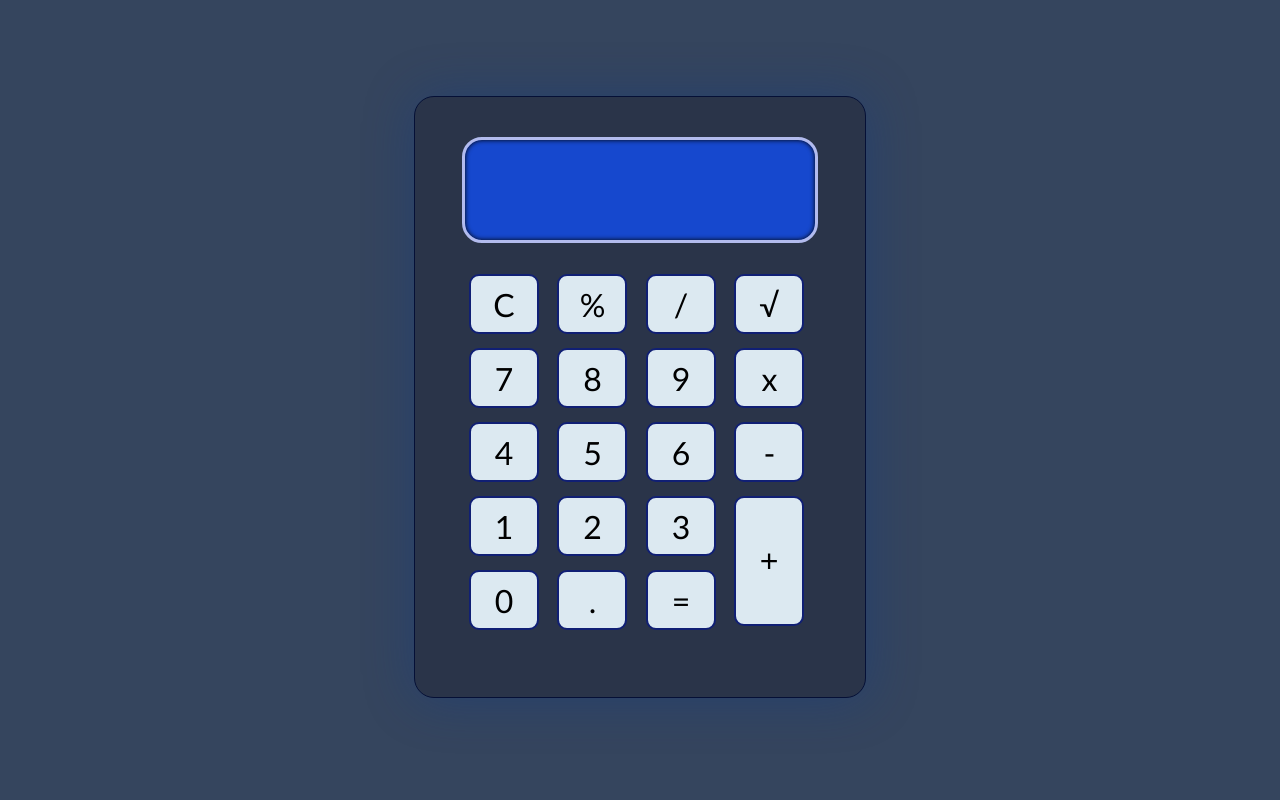
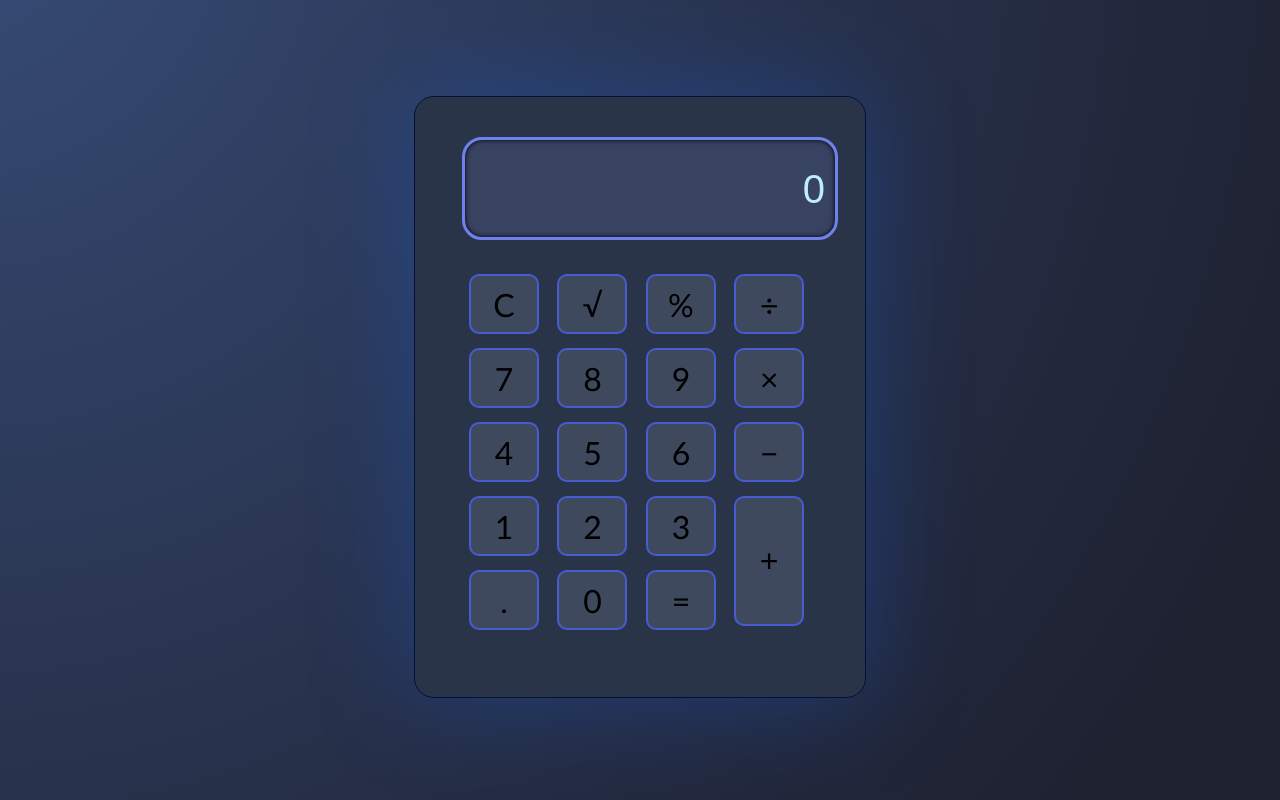
Before and after one commit to Yurguis8/projetos, a plain HTML site: page calculadora/index.html in a window 1280 px wide. Drawn offline with Linux system fonts and the light colour scheme.

Commit message:
finalizando a calculadora

```diff
--- /dev/null
+++ b/calculadora/calculator.js
@@ -0,0 +1,118 @@
+let button = document.getElementsByClassName('button');
+let buttonMais = document.querySelector(".special");
+let currentNumber = "";
+let previousNumber = "";
+let operation = null;
+const visor = document.getElementById("visor");
+
+function pressNumber(num) {
+    if (currentNumber.length < 15) { // Limite de dígitos
+        currentNumber += num;
+        updateVisor(currentNumber);
+        visorStyle();
+    }
+
+}
+
+function pressDot() {
+    if (!currentNumber.includes(".")) {
+        currentNumber += ".";
+        updateVisor(currentNumber);
+        visorStyle();
+    }
+}
+
+function setOperation(op) {
+    if (currentNumber === "") return;
+    if (previousNumber !== "") {
+        calculate();
+    }
+    operation = op;
+    previousNumber = currentNumber;
+    currentNumber = "";
+    visorStyle();
+}
+
+function calculate() {
+    if (operation === null || currentNumber === "" || previousNumber === "") return;
+    const num1 = parseFloat(previousNumber);
+    const num2 = parseFloat(currentNumber);
+    let result = 0;
+
+    switch (operation) {
+        case "+":
+            result = num1 + num2;
+            break;
+        case "-":
+            result = num1 - num2;
+            break;
+        case "*":
+            result = num1 * num2;
+            break;
+        case "/":
+            result = num2 !== 0 ? num1 / num2 : "Erro";
+            break;
+        default:
+            return;
+    }
+
+    currentNumber = result.toString();
+    operation = null;
+    previousNumber = "";
+    updateVisor(currentNumber);
+    visorStyle();
+}
+
+function calculateRoot() {
+    if (currentNumber === "") return;
+    const num = parseFloat(currentNumber);
+    currentNumber = Math.sqrt(num).toString();
+    updateVisor(currentNumber);
+    visorStyle();
+}
+
+function calculatePercent() {
+    if (currentNumber === "") return;
+    currentNumber = (parseFloat(currentNumber) / 100).toString();
+    updateVisor(currentNumber);
+    visorStyle();
+}
+
+function clearVisor() {
+    currentNumber = "";
+    previousNumber = "";
+    operation = null;
+    updateVisor("0");
+    visorStyle();
+}
+
+function updateVisor(value) {
+    visor.textContent = value;
+}
+
+function animation(a) {
+    if (a === 'special') {
+        buttonMais.style.backgroundColor = "rgb(183, 232, 255)"
+        setTimeout(() => {
+            buttonMais.style.backgroundColor = ""
+        }, 300);
+        return; // Evita que o código abaixo seja executado
+    } else {
+    button[a].style.backgroundColor = "rgb(183, 232, 255)"
+    setTimeout(() => {
+        button[a].style.backgroundColor = ""
+    }, 300);
+}
+}
+function visorStyle() {
+    visor.style.borderColor = "rgb(203, 232, 255)"
+        visor.style.transform = 'scale(1.05)'
+        visor.style.color = 'white'
+        visor.style.backgroundColor = 'rgba(173, 216, 230, 0)'
+        setTimeout(() => {
+            visor.style.borderColor = "rgb(110, 129, 236)"
+            visor.style.transform = 'scale(1)'
+            visor.style.color = 'rgb(193, 235, 255)'
+            visor.style.backgroundColor = 'rgba(58, 69, 100, 0.884)'
+        }, 300);
+}
--- a/calculadora/index.html
+++ b/calculadora/index.html
@@ -1,5 +1,5 @@
 <!DOCTYPE html>
-<html lang="pt-br">
+<html lang="pt">
 <head>
     <meta charset="UTF-8">
     <meta name="viewport" content="width=device-width, initial-scale=1.0">
@@ -7,34 +7,42 @@
     <link rel="stylesheet" href="style.css">
 </head>
 <body>
-    <main id="corpoCalculadora">
+    <main id="calculator">
+            <div id="visor">0</div>
+            <div id="corpo">
+            <div>
+                <button class="button" onclick="clearVisor(), animation(0)">C</button>
+                <button class="button" onclick="calculateRoot(), animation(1)">√</button>
+                <button class="button" onclick="calculatePercent(), animation(2)">%</button>
+                <button class="button" onclick="setOperation('/'), animation(3)">÷</button>
+            </div>
+            <div>
+                <button class="button" onclick="pressNumber(7), animation(4)">7</button>
+                <button class="button" onclick="pressNumber(8), animation(5)">8</button>
+                <button class="button" onclick="pressNumber(9), animation(6)">9</button>
+                <button class="button" onclick="setOperation('*'), animation(7)">×</button>
+            </div>
+            <div>
+                <button class="button" onclick="pressNumber(4), animation(8)">4</button>
+                <button class="button" onclick="pressNumber(5), animation(9)">5</button>
+                <button class="button" onclick="pressNumber(6), animation(10)">6</button>
+                <button class="button" onclick="setOperation('-'), animation(11)">−</button>
+            </div>
+            <div>
+                <button class="button" onclick="pressNumber(1), animation(12)">1</button>
+                <button class="button" onclick="pressNumber(2), animation(13)">2</button>
+                <button class="button" onclick="pressNumber(3), animation(14)">3</button>
+                <button id="mais1" class="special" onclick="setOperation('+'), animation('special')">+</button>
+            </div>
+            <div>
+                <button class="button" onclick="pressDot(), animation(15)">.</button>
+                <button class="button" onclick="pressNumber(0), animation(16)">0</button>
+                <button class="button" onclick="calculate(), animation(17)">=</button>
 
-        <div id="visor">
-        <p id="pvisor"></p>
+            </div>
+
         </div>
-        <div id="corpoBotoes">
-                <input type="button" class="special" onclick='styles(c)' id="c" value="C">
-                <input type="button" class="strange" onclick='styles(porcent)' id="porcent" value="%">
-                <input type="button" class="strange" onclick='styles(divisao)' id="divisao" value="/">
-                <input type="button" class="strange" onclick='styles(menos)' id="raiz" value="√"> <br>
-                <input type="button" class="normal" id="sete" value="7">
-                <input type="button" class="normal" id="oito" value="8">
-                <input type="button" class="normal" id="nove" value="9">
-                <input type="button" class="strange" onclick='styles(multi)' id="multi" value="x"> <br>
-                <input type="button" class="normal" id="quatro" value="4">
-                <input type="button" class="normal" id="cinco" value="5">
-                <input type="button" class="normal" id="seis" value="6">
-                <input type="button" class="strange" onclick='styles(menos)' id="menos" value="-"> <br>
-                <input type="button" class="normal" id="um" value="1">
-                <input type="button" class="normal" id="dois" value="2">
-                <input type="button" class="normal" id="tres" value="3">
-                <input type="button" class="grande" onclick='styles(mais)' id="mais" value="+"> <br>
-                <input type="button" class="normal" id="zero" value="0">
-                <input type="button" class="special" id="ponto" value=".">
-                <input type="button" class="special" onclick='styles(igual)' id="igual" value="=">
-        </div>
-
     </main>
+    <script src="calculator.js"></script>
 </body>
-<script src="script.js"></script>
 </html>
--- a/calculadora/script.js
+++ /dev/null
@@ -1,66 +0,0 @@
-let numeros = document.getElementsByClassName("normal");
-let visor = document.getElementById('pvisor');
-let c = document.getElementById("c");
-let igual = document.getElementById("igual");
-let mais = document.getElementById("mais");
-let ponto = document.getElementById("ponto");
-let menos = document.getElementById('menos');
-let raiz = document.getElementById('raiz');
-let divisao = document.getElementById('divisao');
-let multi = document.getElementById('multi');
-let porcent = document.getElementById('porcent');
-
-for (let i = 0; i < numeros.length; i++) {
-        numeros[i].addEventListener('click', () => {
-            numeros[i].style.backgroundColor = "rgb(100, 216, 255)";
-            setTimeout(() => {
-            numeros[i].style.backgroundColor = "rgb(220, 233, 241)";
-        }, 300);
-        let pvalue = visor.innerHTML;
-        visor.innerHTML = pvalue + numeros[i].value;
-        });
-}
-function analise() {
-    let valorv = visor.textContent
-    let slice = valorv.slice(-1)
-    for (let i = 0; i < 9; i++) {
-    if (slice == i ) {
-        if (valorv.includes('.') || slice == '') {
-        } else {
-            let pvalue = visor.innerHTML;
-        visor.innerHTML = pvalue + ponto.value;
-        }
-    } }};
-
-function verificador(sinal) {
-    let valorv = visor.textContent
-    let slice = valorv.slice(-1)
-    for (let i = 0; i < 9; i++) {
-    if (slice == '' || slice != i) {
-    } else {
-        let pvalue = visor.innerHTML;
-        visor.innerHTML = pvalue + sinal.value;
-    }
-}
-}
-function styles(nome){
-    nome.style.backgroundColor = "rgb(100, 216, 255)";
-
-    setTimeout(() => {
-        nome.style.backgroundColor = "rgb(220, 233, 241)";
-    }, 300);
-    switch (nome) {
-        case c:
-            visor.innerHTML = '';
-            break;
-        case igual:
-            visor.innerHTML = igual.value;
-            break;
-        case ponto:
-            analise();
-            break;
-        default:
-        verificador(nome);
-            break;
-    }
-}
--- a/calculadora/style.css
+++ b/calculadora/style.css
@@ -6,8 +6,9 @@
 }
 
 body{
-    background-color: rgba(27, 45, 73, 0.884);
+    background: radial-gradient(circle at -4% -12.9%, rgb(55, 76, 119) 0.3%, rgb(30, 33, 48) 90.2%);
     font-family: Arial, Helvetica, sans-serif;
+    height: 100vh;
 }
 
 main{
@@ -20,31 +21,28 @@ main{
     border-radius: 20px;
     border: 1px solid rgb(5, 16, 54);
     display: flex;
-    box-shadow: 1px 1px 50px rgba(10, 55, 139, 0.377);
+    box-shadow: 0px 0px 100px rgba(25, 88, 204, 0.377);
 }
-div#visor{
-    background-color: rgba(20, 75, 224, 0.884);
+#visor{
+    background-color: rgba(58, 69, 100, 0.884);
     border-radius: 20px;
-    border: 3px solid rgb(178, 187, 238);
+    border: 3px solid rgb(110, 129, 236);
     box-shadow: inset 0px 0px 5px black;
     position: absolute;
     margin: 20px;
-    height: 100px;
+    height: 70px;
     width: 350px;
     top: 20px;
     left: 6%;
+    padding: 6% 10px 0px 10px;
+    font-size: 40px;
+    color: rgb(193, 235, 255);
     text-align: right;
     overflow: hidden;
+    transition: border-color 0.3s ease-in-out, transform 0.2s ease-in-out, background-color 0.3s ease-in-out;
 }
-p#pvisor{
-    font-size: 60px;
-
+#corpo{
     position: relative;
-    top: 15%;
-    right: 10%;
-}
-div#corpoBotoes{
-    position: absolute;
     width: 400px;
     background-color: rgba(173, 216, 230, 0);
     height: 400px;
@@ -52,42 +50,58 @@ div#corpoBotoes{
     left: 2%;
     padding: 10px 10px 10px 20px;
 }
-div#corpoBotoes > input.normal, .strange, .special {
+.button{
     position: relative;
     left: 4.5%;
     height: 60px;
     width: 70px;
     border-radius: 10px;
-    border: 2px solid rgb(16, 31, 116);
+    border: 2px solid rgb(71, 92, 211);
     margin: 7px;
     font-size: xx-large;
     font-family: 'Trebuchet MS', 'Lucida Sans Unicode', 'Lucida Grande', 'Lucida Sans', Arial, sans-serif;
-    background-color: rgb(220, 233, 241);
-    transition: border 0.3s ease-in-out;
-    transition: background 0.5s ease;
+    background-color: rgb(62, 73, 94);
+    transition: border 0.3s ease-in-out, transform 0.3s ease-in-out, background-color 0.3s ease-in-out, color 0.3s ease-in-out;
 }
-input#mais{
+#mais1{
     position: absolute;
     right: 10%;
     height: 130px;
     width: 70px;
     border-radius: 10px;
-    border: 2px solid rgb(16, 31, 116);
+    border: 2px solid rgb(71, 92, 211);
     margin: 7px;
     font-size: xx-large;
-    background-color: rgb(220, 233, 241);
-    transition: border 0.3s ease-in-out;
-    transition: background-color 0.5s ease;
+    background-color: rgb(62, 73, 94);
+    transition: border 0.3s ease-in-out, transform 0.3s ease-in-out, background-color 0.3s ease-in-out, color 0.3s ease-in-out;
+
 }
-input#mais:hover{
-    border: 3px solid rgb(0, 174, 255);
+#mais1:hover{
+    border: 2px solid rgb(0, 174, 255);
     box-shadow: 0px 0px 5px blue;
-    color: rgb(36, 17, 255);
+    color: rgb(204, 220, 255);
     cursor: pointer;
+    transform: scale(1.1);
+    background-color: #1f2f52;
 }
-div#corpoBotoes > .normal:hover, .strange:hover, .special:hover{
-    border: 3px solid rgb(0, 174, 255);
+#mais1:active{
+    background-color: rgb(67, 195, 255);
+    cursor: default;
+    color: rgb(0, 0, 0);
+}
+.button:hover{
+    border: 2px solid rgb(0, 174, 255);
+    background-color: #1f2f52;
     box-shadow: 0px 0px 5px rgb(1, 1, 158);
-    color: rgb(36, 17, 255);
+    color: rgb(204, 220, 255);
     cursor: pointer;
+    transform: scale(1.1);
 }
+.button:active{
+    background-color: rgb(183, 232, 255);
+    color: rgb(0, 0, 0);
+}
+button.estadoAtivo{
+    background-color: rgb(183, 232, 255);
+    cursor: cell;
+}
```
